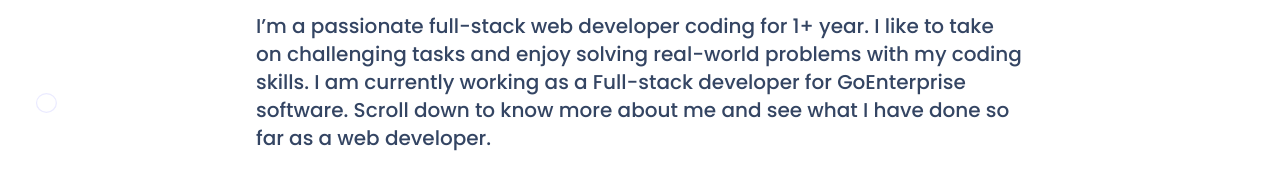
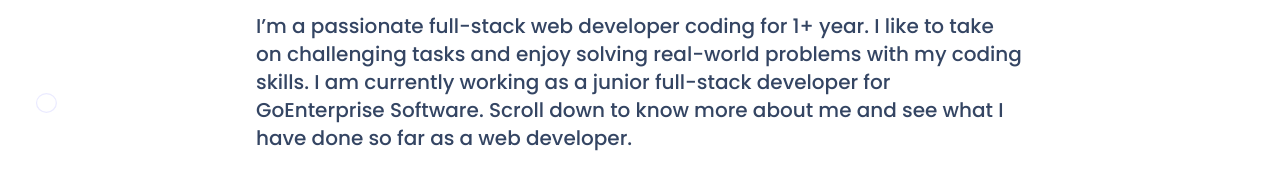
Before and after one commit to sameedmohsin28/Portfolio-Sameed, a website: page index.html in a window 1280 px wide. Shown: the part 334-523 px from the top of the page. Drawn offline with Linux system fonts and the light colour scheme.

Commit message:
correction

```diff
--- a/index.html
+++ b/index.html
@@ -48,7 +48,7 @@
                 </h1>
             </div>
             <p class="intro-description">
-                I’m a passionate full-stack web developer coding for 1+ year. I like to take on challenging tasks and enjoy solving real-world problems with my coding skills. I am currently working as a Full-stack developer for GoEnterprise software. Scroll down to know more about me and see what I have done so far as a web developer.
+                I’m a passionate full-stack web developer coding for 1+ year. I like to take on challenging tasks and enjoy solving real-world problems with my coding skills. I am currently working as a junior full-stack developer for GoEnterprise Software. Scroll down to know more about me and see what I have done so far as a web developer.
             </p>
             <div class="lets-connect-div">
                 <span class="connect-heading">
```
